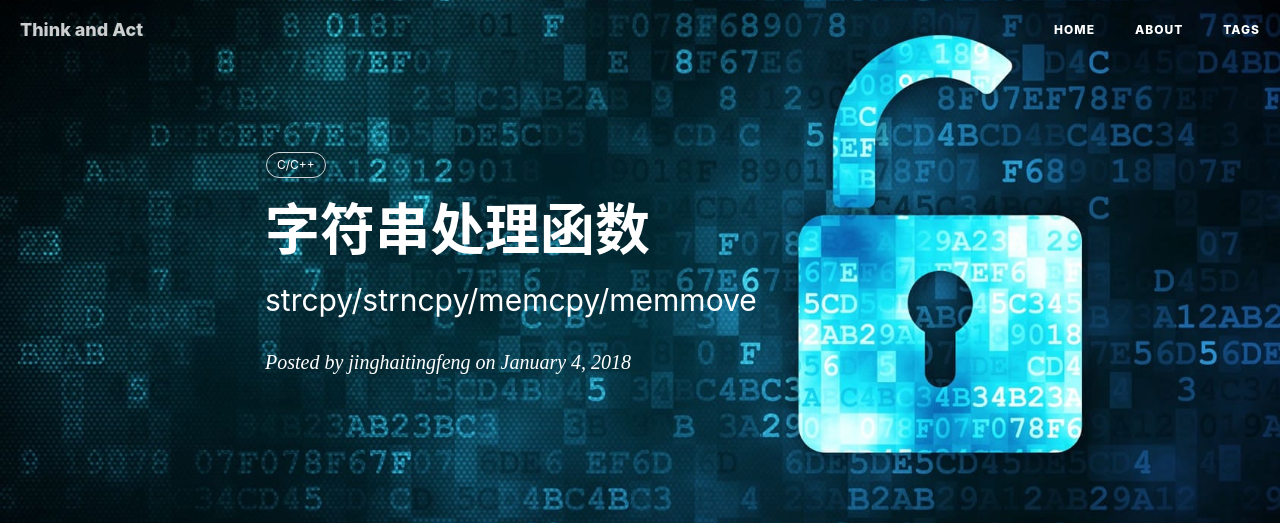
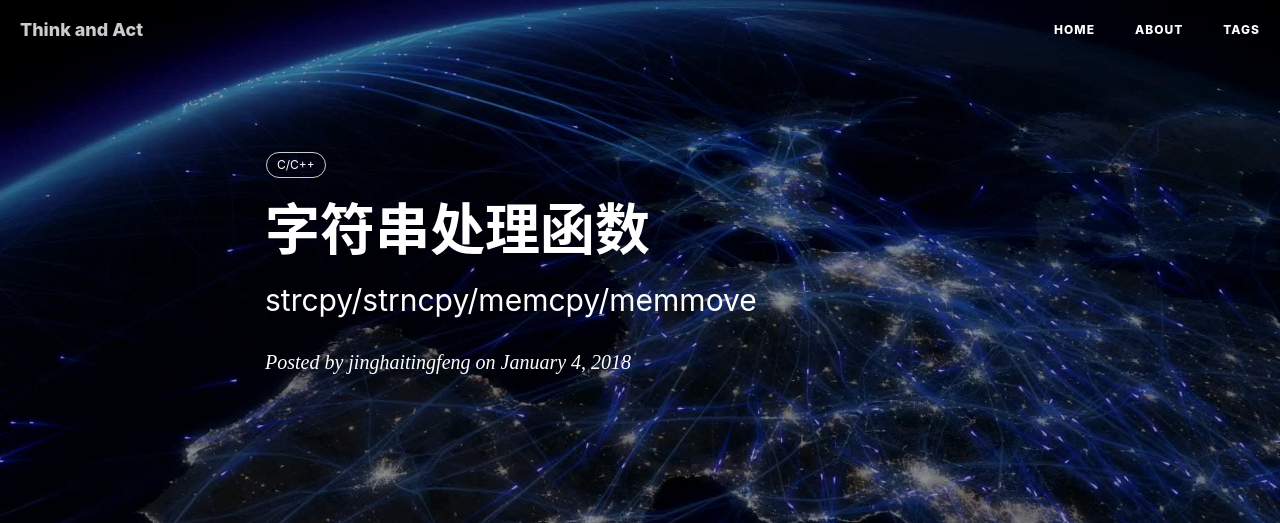
Before and after one commit to jinghaitingfeng/jinghaitingfeng.github.io, a Jekyll site: the page built from _posts/2018-1-4-字符串处理函数.md, in a window 1280 px wide. Shown: the top 523 px of the page. Built offline with Jekyll 4.4.1, drawn with Linux system fonts in a browser that asks for light colours; nearby versions of some CDN libraries; comment, search, counter and statistics services are not loaded; grey boxes are pictures that could not be loaded.

Commit message:
修改格式

```diff
--- a/_posts/2018-1-4-字符串处理函数.md
+++ b/_posts/2018-1-4-字符串处理函数.md
@@ -4,7 +4,7 @@
 subtitle:   strcpy/strncpy/memcpy/memmove
 date:       2018-1-4
 author:     jinghaitingfeng
-header-img: img/post-bg-hacker.jpg
+header-img: img/post-bg-os-metro.jpg
 catalog: true
 tags:
     - C/C++
```
